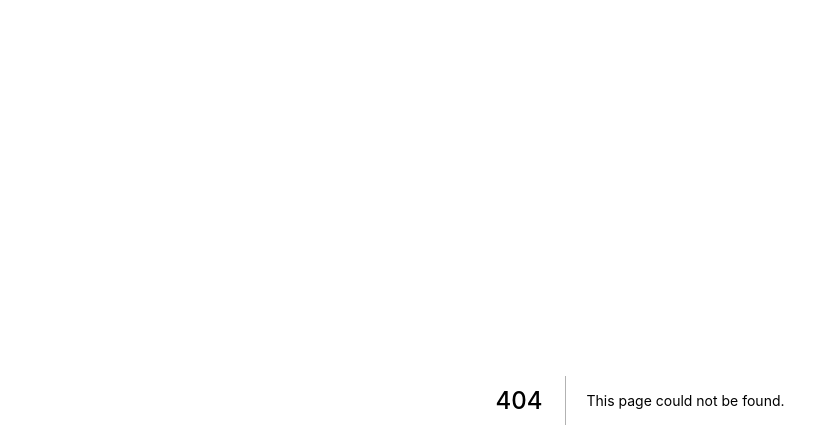
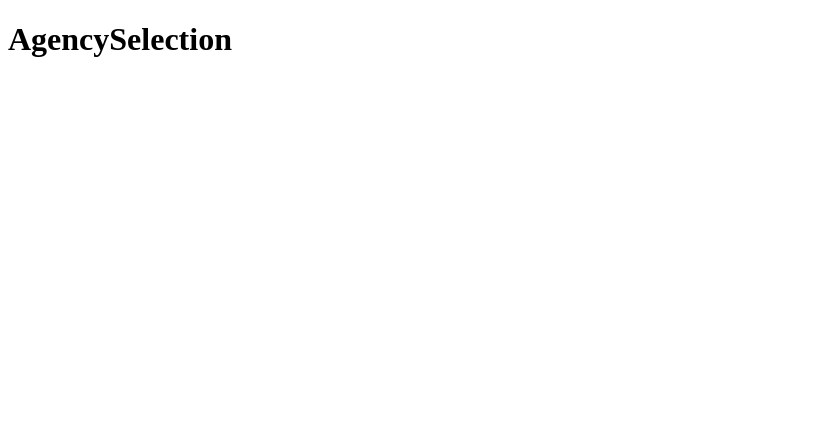
Before and after one commit to KIvanovvv/Assignment-NextJS, a Next.js app: page /selection in a window 1280 px wide. Before the commit this address had no page. Shown: the top 448 px of the page, without its empty margins (0-839 px from the left). Built offline with nearby package versions, Linux system fonts and the light colour scheme.

Commit message:
Adding _document.js and selection page DUMMY

```diff
--- /dev/null
+++ b/pages/_document.js
@@ -0,0 +1,24 @@
+import Document, { Html, Head, Main, NextScript } from "next/document";
+
+function MyDocument() {
+  return (
+    <Html lang="en">
+      <Head>
+        <meta charSet="UTF-8" />
+        <meta name="viewport" content="width=device-width, initial-scale=1.0" />
+        <link rel="preconnect" href="https://fonts.googleapis.com" />
+        <link rel="preconnect" href="https://fonts.gstatic.com" />
+        <link
+          href="https://fonts.googleapis.com/css2?family=Poppins:ital,wght@0,100;0,200;0,300;0,400;0,500;0,600;0,700;0,800;0,900;1,100;1,200;1,300;1,400;1,500;1,600;1,700;1,800;1,900&display=swap"
+          rel="stylesheet"
+        />
+      </Head>
+      <body>
+        <Main />
+        <NextScript />
+      </body>
+    </Html>
+  );
+}
+
+export default MyDocument;
--- a/pages/index.js
+++ b/pages/index.js
@@ -10,14 +10,6 @@ const heroProps = {
 export default function Home() {
   return (
     <>
-      <head>
-        <link rel="preconnect" href="https://fonts.googleapis.com" />
-        <link rel="preconnect" href="https://fonts.gstatic.com" />
-        <link
-          href="https://fonts.googleapis.com/css2?family=Poppins:ital,wght@0,100;0,200;0,300;0,400;0,500;0,600;0,700;0,800;0,900;1,100;1,200;1,300;1,400;1,500;1,600;1,700;1,800;1,900&display=swap"
-          rel="stylesheet"
-        />
-      </head>
       <div>
         <Hero {...heroProps} />
         {/** Other sections */}
--- /dev/null
+++ b/pages/selection/index.js
@@ -0,0 +1,11 @@
+import { AgencySelection } from "../../sections";
+
+const agencySelectionProps = {};
+
+export default function Selection() {
+  return (
+    <div>
+      <AgencySelection {...agencySelectionProps} />
+    </div>
+  );
+}
--- /dev/null
+++ b/sections/AgencySelection/AgencySelection.jsx
@@ -0,0 +1,5 @@
+import Image from "next/image";
+
+export const AgencySelection = () => {
+  return <h1>AgencySelection</h1>;
+};
--- /dev/null
+++ b/sections/AgencySelection/index.js
@@ -0,0 +1 @@
+export * from "./AgencySelection";
--- a/sections/Hero/Hero.jsx
+++ b/sections/Hero/Hero.jsx
@@ -1,4 +1,5 @@
 import Image from "next/image";
+import { useRouter } from "next/router.js";
 
 import {
   StyledTextContainer,
@@ -11,17 +12,29 @@ import {
 } from "./elements";
 
 export const Hero = ({ image, title, description, ctaText, ...props }) => {
+  const router = useRouter();
+  const onStartHandler = () => {
+    router.push("./selection");
+  };
   return (
     <StyledContainer {...props}>
       <StyledTextContainer>
         <StyledTitle>{title}</StyledTitle>
         <StyledDescription>{description}</StyledDescription>
         <StyledCTAContainer>
-          <StyledGetStartedBtn>{ctaText}</StyledGetStartedBtn>
+          <StyledGetStartedBtn onClick={onStartHandler}>
+            {ctaText}
+          </StyledGetStartedBtn>
         </StyledCTAContainer>
       </StyledTextContainer>
       <StyledImageContainer>
-        <Image layout="responsive" src={image.src} alt={image.alt} width={image.width} height={image.height} />
+        <Image
+          layout="responsive"
+          src={image.src}
+          alt={image.alt}
+          width={image.width}
+          height={image.height}
+        />
       </StyledImageContainer>
     </StyledContainer>
   );
--- a/sections/index.js
+++ b/sections/index.js
@@ -1 +1,2 @@
 export * from "./Hero";
+export * from "./AgencySelection";
```
Also changed, not shown: sections/AgencySelection/elements.jsx (added).
